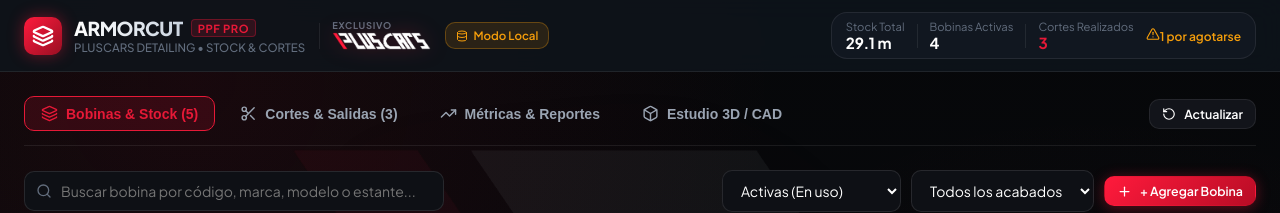
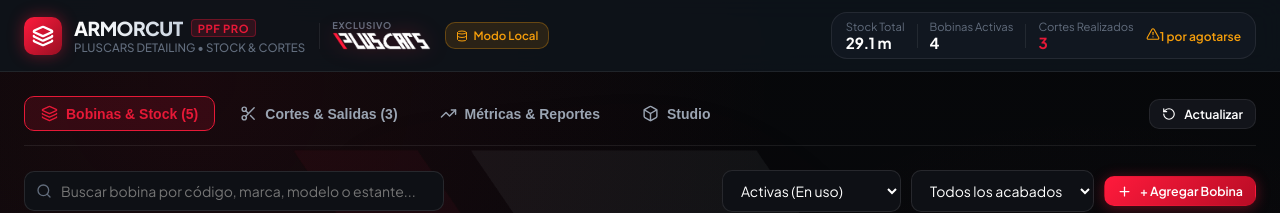
Before and after one commit to lgsoftwaredev-lab/ArmorCut, a Next.js app: page / in a window 1280 px wide. Shown: the top 213 px of the page. Built offline with nearby package versions, Linux system fonts and the light colour scheme; no server answers.

Commit message:
ui: rename navigation tab from 'Estudio 3D / CAD' to 'Studio'

```diff
--- a/src/app/page.tsx
+++ b/src/app/page.tsx
@@ -231,7 +231,7 @@
               }}
             >
               <Box size={17} />
-              <span>Estudio 3D / CAD</span>
+              <span>Studio</span>
             </button>
           </div>
 
```
